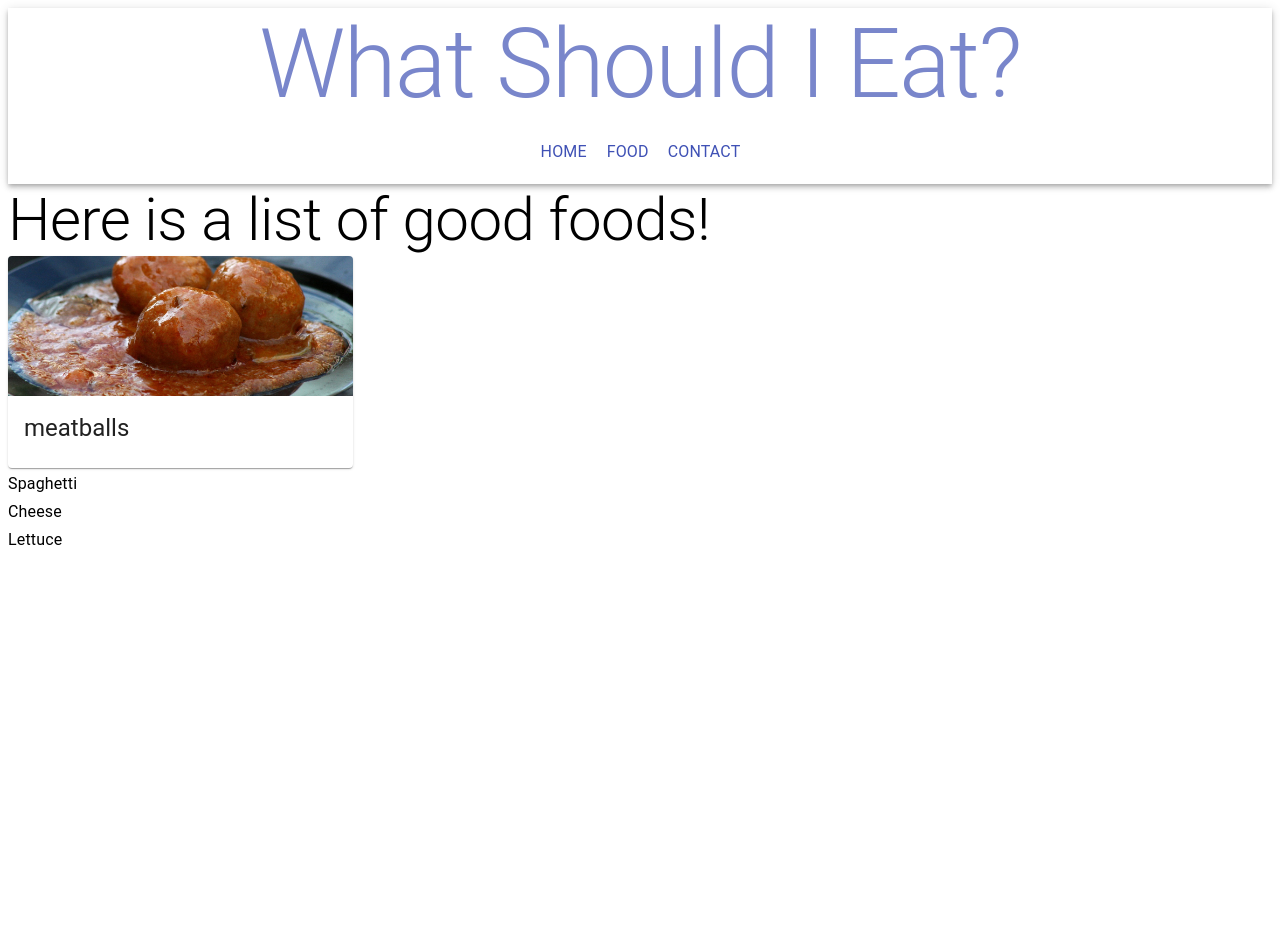
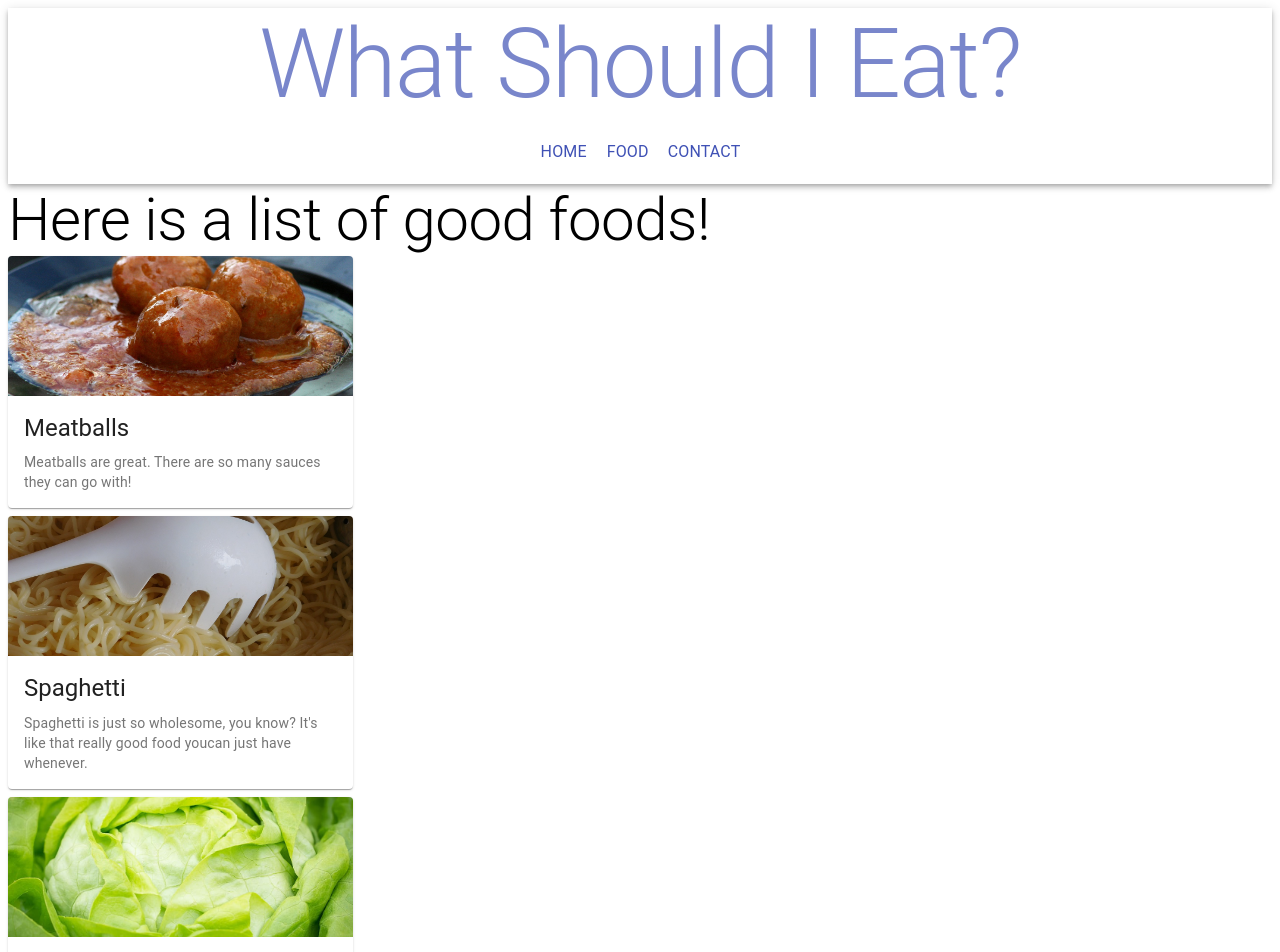
Before and after one commit to SBNovaScript/what-to-eat, a React (Create React App) app: page /#/food in a window 1280 px wide. Shown: the top 952 px of the page. Before the commit the page ends 800 px from the top, so only its background shows below. Built offline with nearby package versions, Linux system fonts and the light colour scheme.

Commit message:
Added some foods.

```diff
--- a/src/components/FoodCard/index.js
+++ b/src/components/FoodCard/index.js
@@ -8,14 +8,15 @@ import Typography from "@material-ui/core/Typography";
 
 const useStyles = makeStyles(theme => ({
     card: {
-        maxWidth: 345
+        maxWidth: 345,
+        marginBottom: theme.spacing(1)
     },
     media: {
         height: 140
     }
 }));
 
-const FoodCard = ({image, title}) => {
+const FoodCard = ({image, title, description}) => {
     const classes = useStyles();
     return (
     <Card className={classes.card}>
@@ -25,6 +26,9 @@ const FoodCard = ({image, title}) => {
                 <Typography gutterBottom variant={'h5'} component={'h2'}>
                     {title}
                 </Typography>
+                <Typography variant={'body2'} component={'p'} color={'textSecondary'}>
+                    {description}
+                </Typography>
             </CardContent>
         </CardActionArea>
     </Card>
--- a/src/screens/Food/index.js
+++ b/src/screens/Food/index.js
@@ -1,19 +1,28 @@
 import React, {Fragment} from "react";
-import {ListItemText, Typography} from "@material-ui/core";
+import {Typography} from "@material-ui/core";
 import FoodCard from "../../components/FoodCard";
 import MeatballImage from "../../images/food/meatball.jpg"
+import SpaghettiImage from "../../images/food/spagetti.jpg"
+import LettuceImage from "../../images/food/lettuce.jpg"
 
 
-const Food = () => (
+const Food = () => {
+
+    const meatballDescription = 'Meatballs are great. There are so many sauces they can go with!';
+    const spaghettiDescription = 'Spaghetti is just so wholesome, you know? It\'s like that really good food you' +
+        'can just have whenever.';
+    const lettuceDescription = 'Lettuce has that amazing C R O N C H!!!! You just can\'t find that unique blend' +
+        'of crunchiness yet softness anywhere else.';
+
+    return (
         <Fragment>
             <Typography variant={'h2'}>
                 {'Here is a list of good foods!'}
             </Typography>
-            <FoodCard image={MeatballImage} title={'meatballs'}/>
-            <ListItemText primary={'Spaghetti'}/>
-            <ListItemText primary={'Cheese'}/>
-            <ListItemText primary={'Lettuce'}/>
+            <FoodCard image={MeatballImage} title={'Meatballs'} description={meatballDescription}/>
+            <FoodCard image={SpaghettiImage} title={'Spaghetti'} description={spaghettiDescription}/>
+            <FoodCard image={LettuceImage} title={'Lettuce'} description={lettuceDescription}/>
         </Fragment>
     );
-
+}
 export default Food;
```
Also changed, not shown: src/images/food/lettuce.jpg (added), src/images/food/spagetti.jpg (added).
